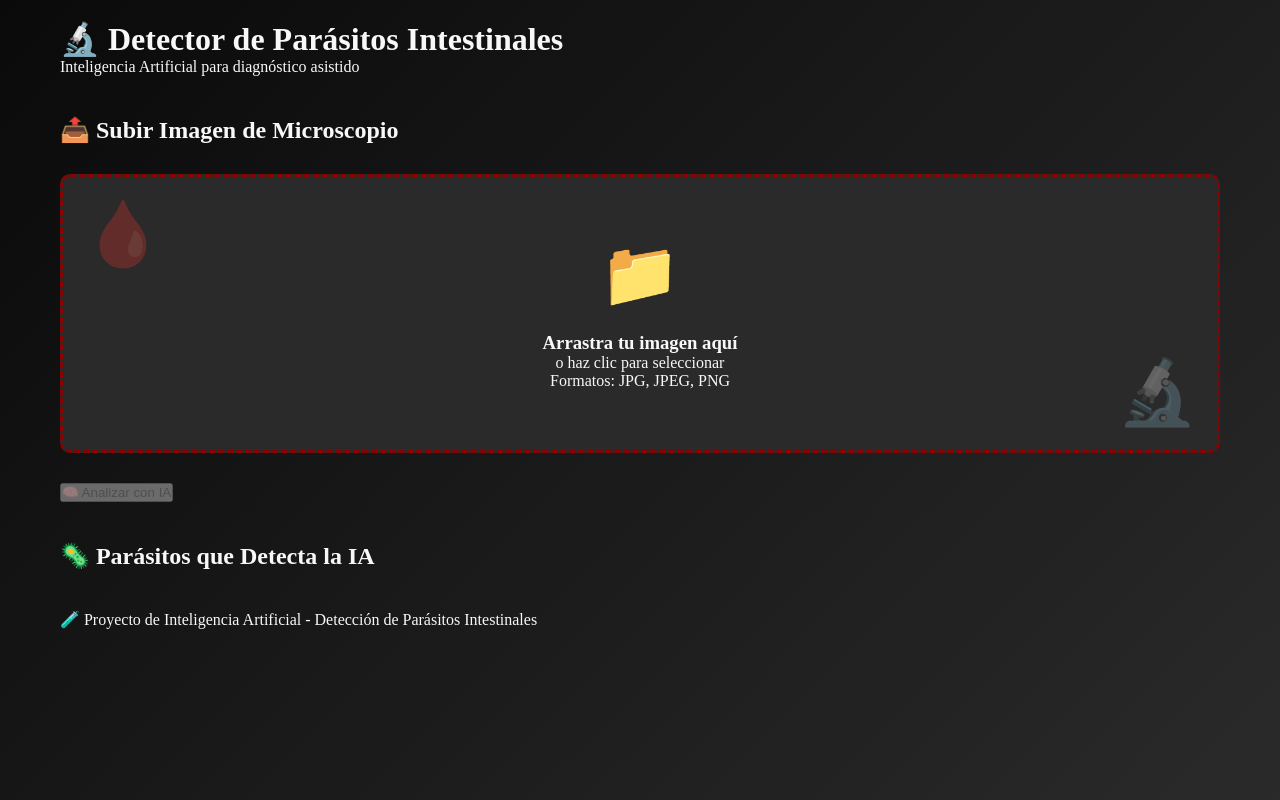
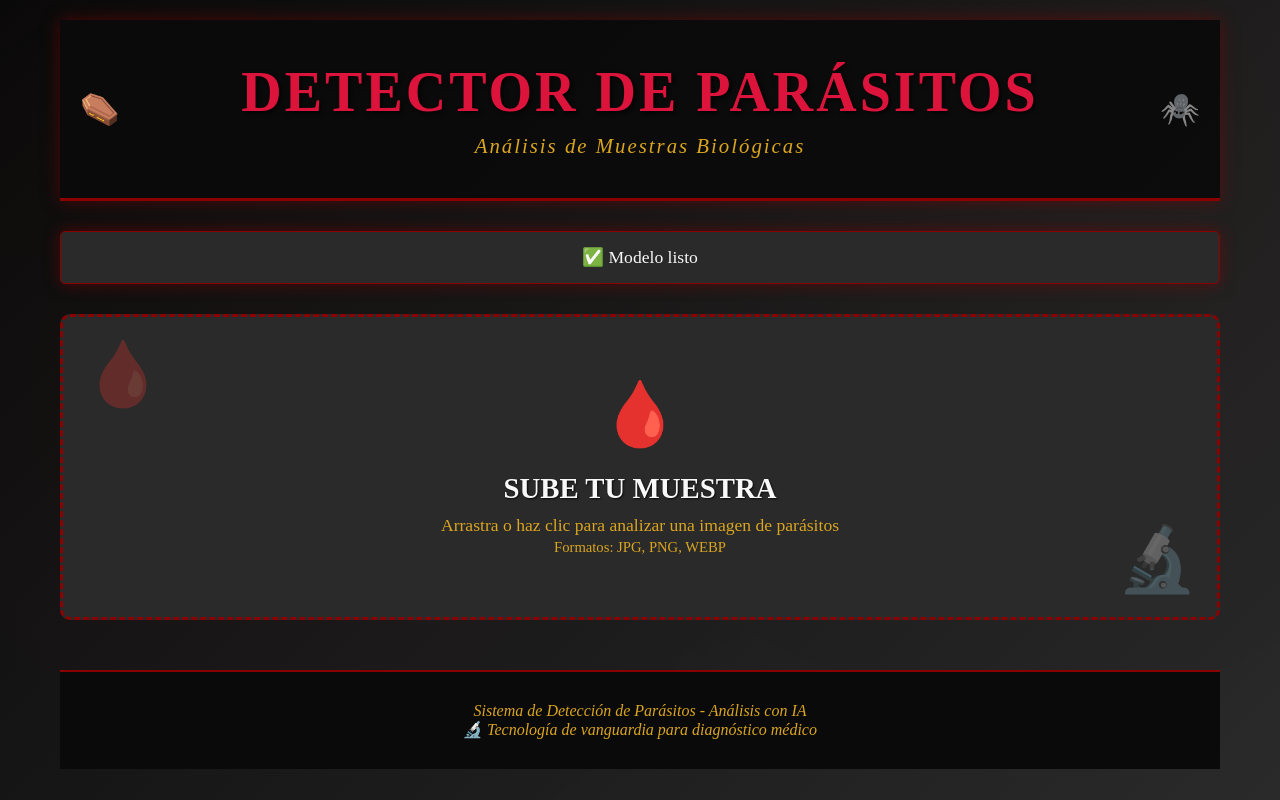
Before and after one commit to 2024107026est-ux/detector_parasitos_web, a plain HTML site: page index.html in a window 1280 px wide. Drawn offline with Linux system fonts and the light colour scheme.

Commit message:
🏰 Actualizar HTML con diseño gótico

```diff
--- a/index.html
+++ b/index.html
@@ -1,82 +1,45 @@
+
 <!DOCTYPE html>
 <html lang="es">
 <head>
     <meta charset="UTF-8">
     <meta name="viewport" content="width=device-width, initial-scale=1.0">
-    <title>Detector de Parásitos Intestinales - IA</title>
+    <title>Detector de Parásitos - Estilo Gótico</title>
     <link rel="stylesheet" href="css/styles.css">
     <script src="https://cdn.jsdelivr.net/npm/@tensorflow/tfjs@4.13.0/dist/tf.min.js"></script>
 </head>
 <body>
-    <header class="header">
+    <div class="candle-effect"></div>
+
     <div class="container">
-            <h1>🔬 Detector de Parásitos Intestinales</h1>
-            <p>Inteligencia Artificial para diagnóstico asistido</p>
-        </div>
+        <header class="gothic-header">
+            <h1>DETECTOR DE PARÁSITOS</h1>
+            <div class="subtitle">Análisis de Muestras Biológicas</div>
         </header>
 
-    <main class="main">
-        <div class="container">
-            <section class="upload-section">
-                <h2>📤 Subir Imagen de Microscopio</h2>
-                <div class="upload-area" id="uploadArea">
-                    <div class="upload-content">
-                        <div class="upload-icon">📁</div>
-                        <h3>Arrastra tu imagen aquí</h3>
-                        <p>o haz clic para seleccionar</p>
-                        <p class="formats">Formatos: JPG, JPEG, PNG</p>
+        <div class="model-status">
+            <span id="model-status">🔄 Inicializando sistema...</span>
         </div>
-                    <input type="file" id="fileInput" accept=".jpg,.jpeg,.png" hidden>
-                </div>
-                <button id="analyzeBtn" class="analyze-btn" disabled>🧠 Analizar con IA</button>
-            </section>
 
-            <section class="preview-section" id="previewSection" style="display: none;">
-                <h2>👁️ Vista Previa</h2>
-                <div class="preview-container">
-                    <img id="previewImage" class="preview-image">
-                    <div class="image-info">
-                        <p id="imageName">Nombre: -</p>
-                        <p id="imageSize">Tamaño: -</p>
+        <div class="upload-area" id="upload-area">
+            <input type="file" id="image-upload" accept="image/*" style="display: none;">
+            <div class="upload-icon">🩸</div>
+            <div class="upload-text">
+                <h3>SUBE TU MUESTRA</h3>
+                <p>Arrastra o haz clic para analizar una imagen de parásitos</p>
+                <p><small>Formatos: JPG, PNG, WEBP</small></p>
             </div>
         </div>
-            </section>
 
-            <section class="results-section" id="resultsSection" style="display: none;">
-                <h2>📊 Resultados del Análisis</h2>
-                <div class="results-container">
-                    <div class="loading" id="loading">
-                        <div class="spinner"></div>
-                        <p>La IA está analizando la imagen...</p>
+        <div id="results" class="results-container">
+            <!-- Los resultados aparecerán aquí -->
         </div>
-                    <div class="results" id="results" style="display: none;">
-                        <div class="main-result">
-                            <h3 id="resultTitle">Parásito Detectado</h3>
-                            <div class="confidence">
-                                <div class="confidence-fill" id="confidenceFill"></div>
-                                <span class="confidence-text" id="confidenceText">0%</span>
+
+        <footer class="gothic-footer">
+            <p>Sistema de Detección de Parásitos - Análisis con IA</p>
+            <p>🔬 Tecnología de vanguardia para diagnóstico médico</p>
+        </footer>
     </div>
-                        </div>
-                        <div class="all-results" id="allResults"></div>
-                        <div class="description" id="description"></div>
-                    </div>
-                </div>
-            </section>
-        </div>
-    </main>
-
-    <section class="parasites-info">
-        <div class="container">
-            <h2>🦠 Parásitos que Detecta la IA</h2>
-            <div class="parasites-grid" id="parasitesGrid"></div>
-        </div>
-    </section>
-
-    <footer class="footer">
-        <div class="container">
-            <p>🧪 Proyecto de Inteligencia Artificial - Detección de Parásitos Intestinales</p>
-        </div>
-    </footer>
 
     <script src="js/app.js"></script>
 </body>
```
Lines whose indentation alone changed are shown as unchanged.
